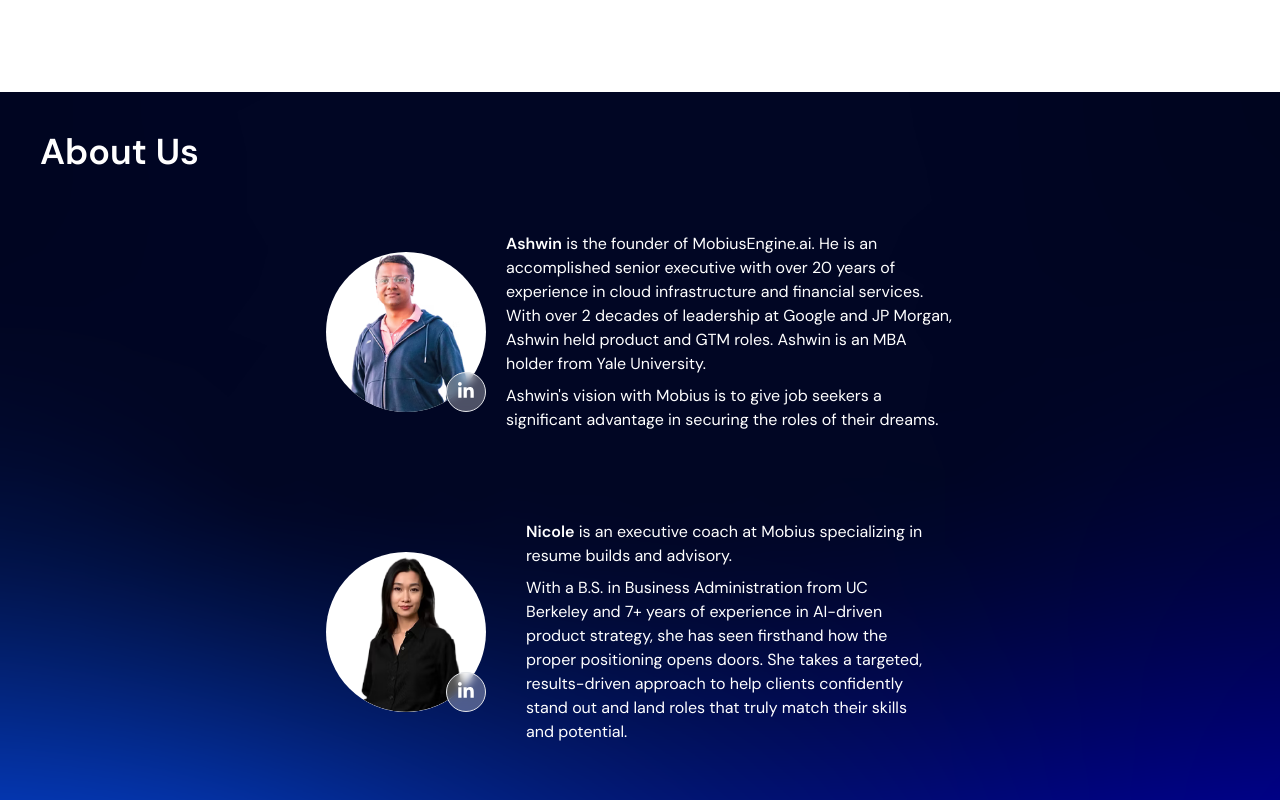
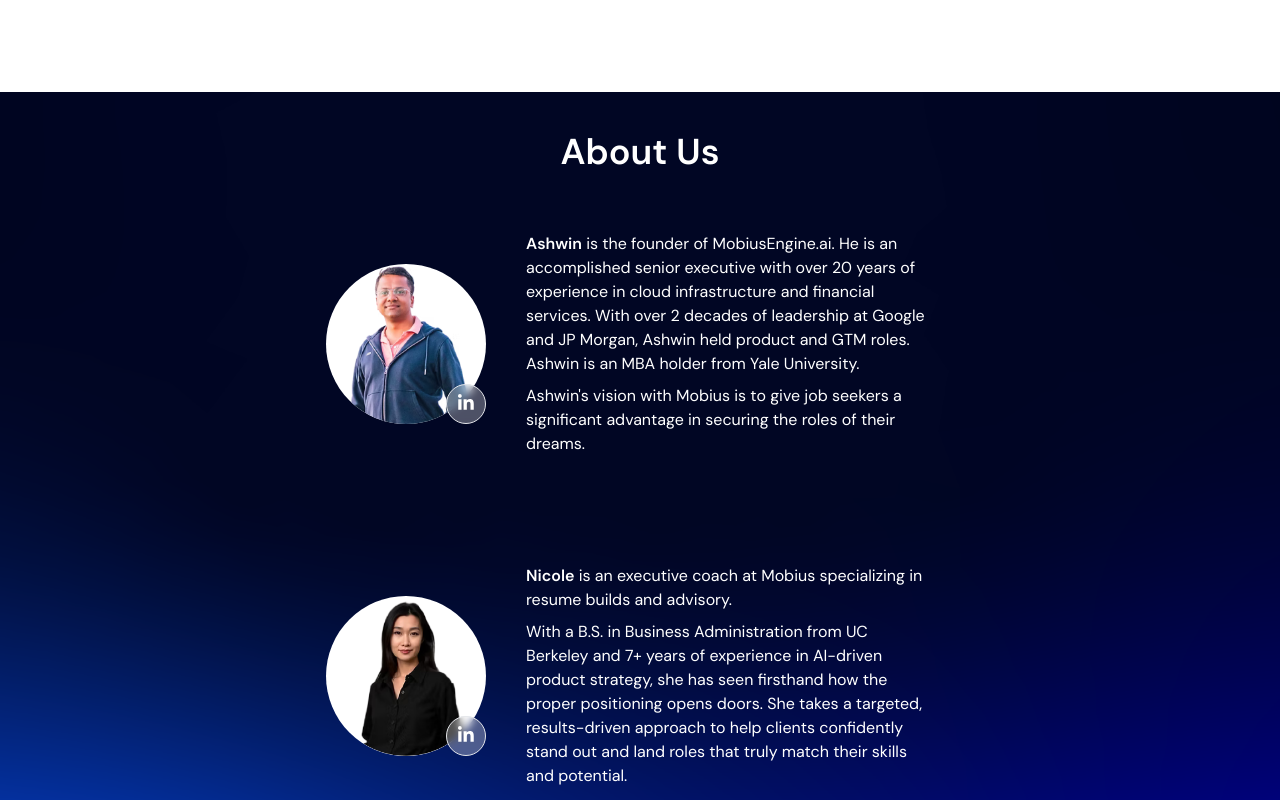
Before and after one commit to PiyushAryan/mobius, a React (Vite) app: page / in a window 1280 px wide. Shown: the part 1120-1920 px from the top of the page. Built offline with nearby package versions, Linux system fonts and the light colour scheme.

Commit message:
fix: alignment issue

```diff
--- a/src/components/About.jsx
+++ b/src/components/About.jsx
@@ -7,24 +7,24 @@
 function About() {
     return (
         <div className="min-h-screen flex flex-col bg-[url('/about.png')] bg-cover bg-center relative max-w-[1500px] mx-auto text-white font-DM_Sans">
+            <div className="flex flex-col md:flex-col justify-center items-center gap-10 md:px-10">
+                <h2 className="text-xl md:text-4xl font-DM_Sans font-semibold mt-10">About Us</h2>
 
-            <div className="md:flex-row justify-center items-center gap-10 md:px-10">
-                <h2 className="text-xl md:text-4xl font-DM_Sans font-semibold mb-10 mt-10">About Us</h2>
-                <div className="flex flex-row md:flex-row justify-center items-center md:items-center gap-5 px-5 py-5 pb-12">
+                {/* Ashwin part */}
+                <div className="flex flex-col md:flex-row justify-center items-center gap-5 px-5 py-5 pb-12">
                     <div className="relative">
                         <img
-                            src="/ashwin-image.png" // Replace with actual image path
+                            src="/ashwin-image.png"
                             alt="Ashwin"
-                            className=" md:w-40 md:h-40 rounded-full bg-white object-contain"
+                            className="md:w-40 md:h-40 rounded-full bg-white object-contain"
                         />
                         <div className="absolute bottom-0 right-0 bg-white/30 backdrop-blur-sm border text-white rounded-full w-10 h-10 flex items-center justify-center">
                             <span className="text-lg"><FontAwesomeIcon icon={faLinkedinIn} /></span>
                         </div>
                     </div>
-                    <div className="max-w-md ">
-
-                        <p className="text-sm md:text-base inline">
-                            <p className="text-md font-semibold inline">Ashwin</p> is the founder of MobiusEngine.ai. He is an accomplished senior executive with over 20 years of experience in cloud infrastructure and financial services. With over 2 decades of leadership at Google and JP Morgan, Ashwin held product and GTM roles. Ashwin is an MBA holder from Yale University.
+                    <div className="max-w-md px-5">
+                        <p className="text-sm md:text-base">
+                            <span className="text-md font-semibold">Ashwin</span> is the founder of MobiusEngine.ai. He is an accomplished senior executive with over 20 years of experience in cloud infrastructure and financial services. With over 2 decades of leadership at Google and JP Morgan, Ashwin held product and GTM roles. Ashwin is an MBA holder from Yale University.
                         </p>
                         <p className="text-sm md:text-base mt-2">
                             Ashwin's vision with Mobius is to give job seekers a significant advantage in securing the roles of their dreams.
@@ -32,22 +32,21 @@
                     </div>
                 </div>
 
-
-                <div className="flex flex-row md:flex-row justify-center items-center md:items-center pt-10 gap-5 px-5 py-5 pb-12">
+                {/* Nicole Part */}
+                <div className="flex flex-col md:flex-row justify-center items-center gap-5 px-5 py-5 pb-12">
                     <div className="relative">
                         <img
-                            src="/nicole-image.png" // Replace with actual image path
+                            src="/nicole-image.png"
                             alt="Nicole"
                             className="md:w-40 md:h-40 rounded-full bg-white object-contain"
                         />
-                        <div className="absolute bottom-0 right-0 bg-white/30 backdrop-blur-sm blur-2 border text-white rounded-full w-10 h-10 flex items-center justify-center">
+                        <div className="absolute bottom-0 right-0 bg-white/30 backdrop-blur-sm border text-white rounded-full w-10 h-10 flex items-center justify-center">
                             <span className="text-lg"><FontAwesomeIcon icon={faLinkedinIn} /></span>
                         </div>
                     </div>
                     <div className="max-w-md px-5">
-
-                        <p className="text-sm md:text-base inline">
-                            <p className="text-md font-semibold inline">Nicole</p> is an executive coach at Mobius specializing in resume builds and advisory.
+                        <p className="text-sm md:text-base">
+                            <span className="text-md font-semibold">Nicole</span> is an executive coach at Mobius specializing in resume builds and advisory.
                         </p>
                         <p className="text-sm md:text-base mt-2">
                             With a B.S. in Business Administration from UC Berkeley and 7+ years of experience in AI-driven product strategy, she has seen firsthand how the proper positioning opens doors. She takes a targeted, results-driven approach to help clients confidently stand out and land roles that truly match their skills and potential.
@@ -56,17 +55,18 @@
                 </div>
             </div>
 
+            {/* Links part */}
+
             <div className="flex flex-col justify-center items-center px-5 gap-5 mt-10 mb-10 text-sm md:text-base">
-                <a href="#" className=" hover:text-blue-300">
+                <a href="#" className="hover:text-blue-300">
                     Learn more about our Board of Advisors →
                 </a>
-                <a href="#" className=" hover:text-blue-300">
+                <a href="#" className="hover:text-blue-300">
                     Follow us on our LinkedIn page →
                 </a>
             </div>
+        </div>
 
-
-        </div>
     );
 }
 
```
